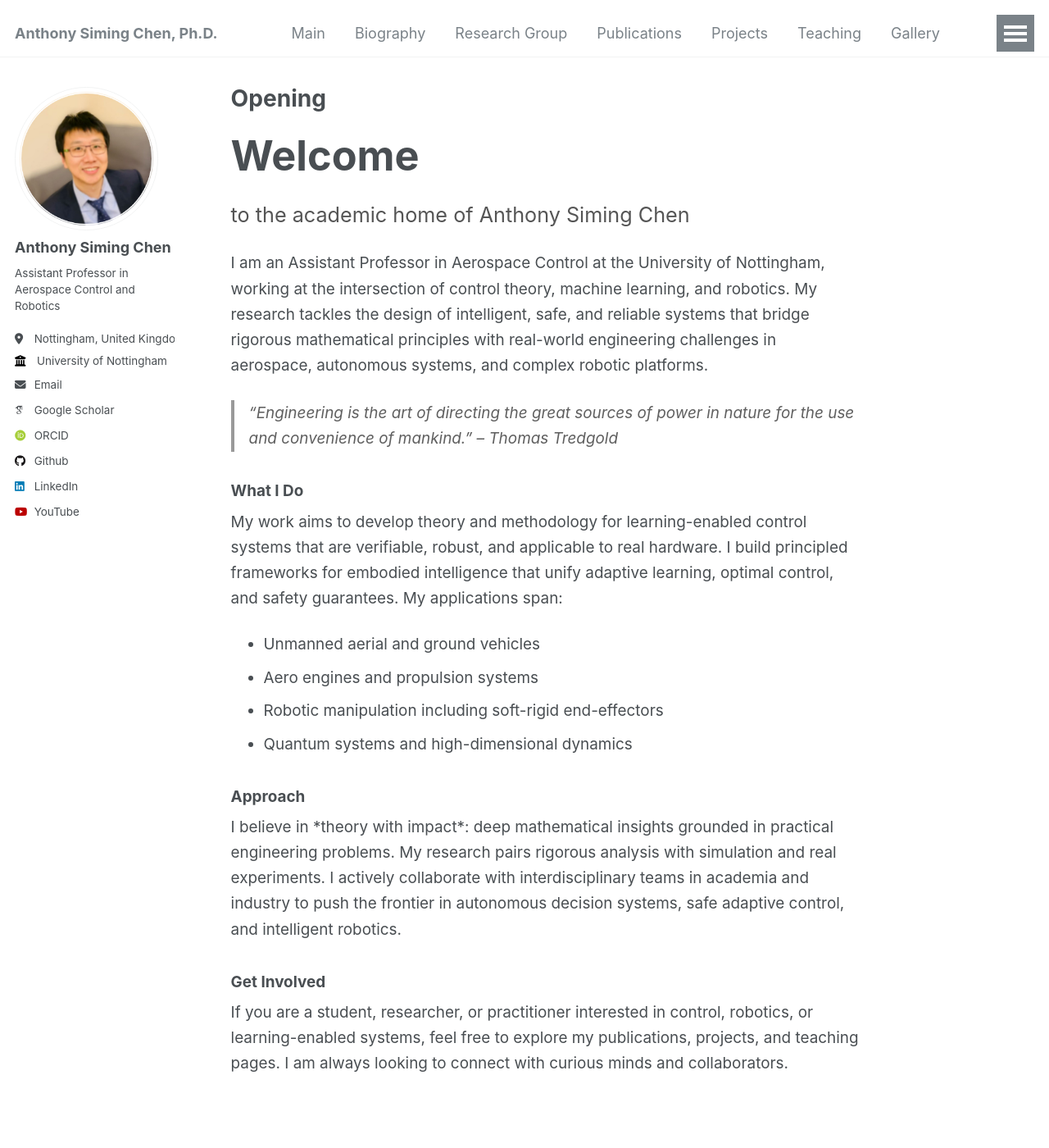
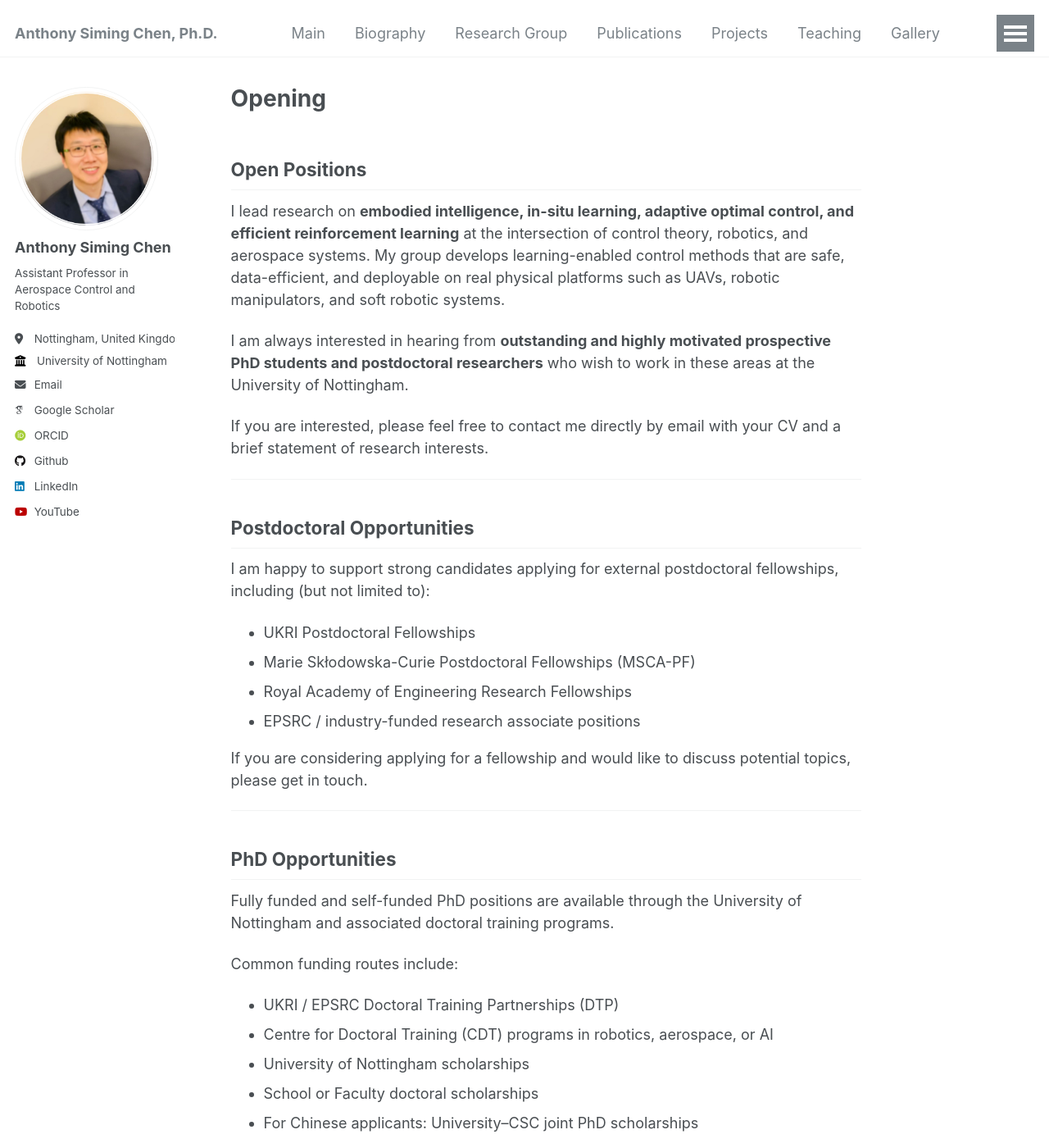
Before and after one commit to Anthony-S-Chen/Anthony-S-Chen.github.io, a Jekyll site: the page built from _pages/Opening.md, in a window 1280 px wide and 1400 px high. Shown: the whole window at 82% size. Built offline with Jekyll 4.4.1, drawn with Linux system fonts in a browser that asks for light colours; some web fonts are replaced; some of the changed text lies outside the part shown.

Commit message:
Update Opening.md

```diff
--- a/_pages/Opening.md
+++ b/_pages/Opening.md
@@ -7,89 +7,72 @@ author_profile: true
 
 {% include base_path %}
 
-<style>
-.opening-container {
-  max-width: 850px;
-  margin: 0 auto;
-  line-height: 1.65;
-  font-size: 1.05rem;
-}
-.opening-header {
-  font-size: 2.8rem;
-  font-weight: bold;
-  margin-bottom: 0.6rem;
-}
-.opening-subheader {
-  font-size: 1.4rem;
-  margin-bottom: 1.2rem;
-  color: #555;
-}
-.opening-quote {
-  font-style: italic;
-  margin: 1.5rem 0;
-  opacity: 0.85;
-  border-left: 4px solid #888;
-  padding-left: 1rem;
-  color: #444;
-}
-.opening-section {
-  margin-top: 1.8rem;
-}
-</style>
+## Open Positions
 
-<div class="opening-container">
+I lead research on **embodied intelligence, in-situ learning, adaptive optimal control, and efficient reinforcement learning** at the intersection of control theory, robotics, and aerospace systems. My group develops learning-enabled control methods that are safe, data-efficient, and deployable on real physical platforms such as UAVs, robotic manipulators, and soft robotic systems.
 
-<div class="opening-header">Welcome</div>
-<div class="opening-subheader">to the academic home of Anthony Siming Chen</div>
+I am always interested in hearing from **outstanding and highly motivated prospective PhD students and postdoctoral researchers** who wish to work in these areas at the University of Nottingham.
 
-<p>
-I am an Assistant Professor in Aerospace Control at the University of Nottingham,
-working at the intersection of control theory, machine learning, and robotics.
-My research tackles the design of intelligent, safe, and reliable systems that
-bridge rigorous mathematical principles with real-world engineering challenges
-in aerospace, autonomous systems, and complex robotic platforms.
-</p>
+If you are interested, please feel free to contact me directly by email with your CV and a brief statement of research interests.
 
-<div class="opening-quote">
-“Engineering is the art of directing the great sources of power in nature for
-the use and convenience of mankind.” – <em>Thomas Tredgold</em>
-</div>
+---
 
-<div class="opening-section">
-<h3>What I Do</h3>
-<p>
-My work aims to develop theory and methodology for learning-enabled control systems
-that are verifiable, robust, and applicable to real hardware. I build principled
-frameworks for embodied intelligence that unify adaptive learning, optimal control,
-and safety guarantees. My applications span:
-</p>
-<ul>
-  <li>Unmanned aerial and ground vehicles</li>
-  <li>Aero engines and propulsion systems</li>
-  <li>Robotic manipulation including soft-rigid end-effectors</li>
-  <li>Quantum systems and high-dimensional dynamics</li>
-</ul>
-</div>
+## Postdoctoral Opportunities
 
-<div class="opening-section">
-<h3>Approach</h3>
-<p>
-I believe in *theory with impact*: deep mathematical insights grounded in
-practical engineering problems. My research pairs rigorous analysis with
-simulation and real experiments. I actively collaborate with interdisciplinary
-teams in academia and industry to push the frontier in autonomous decision
-systems, safe adaptive control, and intelligent robotics.
-</p>
-</div>
+I am happy to support strong candidates applying for external postdoctoral fellowships, including (but not limited to):
 
-<div class="opening-section">
-<h3>Get Involved</h3>
-<p>
-If you are a student, researcher, or practitioner interested in control,
-robotics, or learning-enabled systems, feel free to explore my publications,
-projects, and teaching pages. I am always looking to connect with curious
-minds and collaborators.
-</p>
-</div>
+- UKRI Postdoctoral Fellowships
+- Marie Skłodowska-Curie Postdoctoral Fellowships (MSCA-PF)
+- Royal Academy of Engineering Research Fellowships
+- EPSRC / industry-funded research associate positions
 
-</div>
+If you are considering applying for a fellowship and would like to discuss potential topics, please get in touch.
+
+---
+
+## PhD Opportunities
+
+Fully funded and self-funded PhD positions are available through the University of Nottingham and associated doctoral training programs.
+
+Common funding routes include:
+
+- UKRI / EPSRC Doctoral Training Partnerships (DTP)
+- Centre for Doctoral Training (CDT) programs in robotics, aerospace, or AI
+- University of Nottingham scholarships
+- School or Faculty doctoral scholarships
+- For Chinese applicants: University–CSC joint PhD scholarships
+
+Prospective students are encouraged to review:
+
+- Entry requirements for PhD study in Engineering / Computer Science
+- English language requirements
+- University of Nottingham graduate admissions pages
+
+If you have questions regarding suitability or research direction, you are welcome to contact me before submitting a formal application.
+
+---
+
+## Research Vision (Brief)
+
+My research aims to advance **embodied intelligence**: intelligence that emerges from tight coupling between learning, control, and physical interaction with the real world. In particular, I am interested in:
+
+- **In-situ learning**: robots that learn directly on hardware during operation
+- **Adaptive optimal control**: combining optimality, stability, and uncertainty handling
+- **Efficient reinforcement learning**: minimizing data and computation while maintaining safety and performance
+
+The long-term goal is to build autonomous systems that are truly intelligent, and also *safe and secure, reliable, interpretable, and deployable in safety-critical environments*.
+
+---
+
+## Past Openings (Examples)
+
+- PhD position: In-situ learning for autonomous aerial systems with energy-optimal control
+- PhD position: Safe and Robust Reinforcement Learning for Embodied Intelligence with Control-Theoretic Foundations
+
+---
+
+## Disclaimer
+
+If you wish to apply for a PhD or postdoctoral position with me, please do so **only through official university channels or by contacting me directly**.
+
+I do not accept applications submitted via commercial agencies, third-party platforms, or intermediaries without prior authorization.
```
